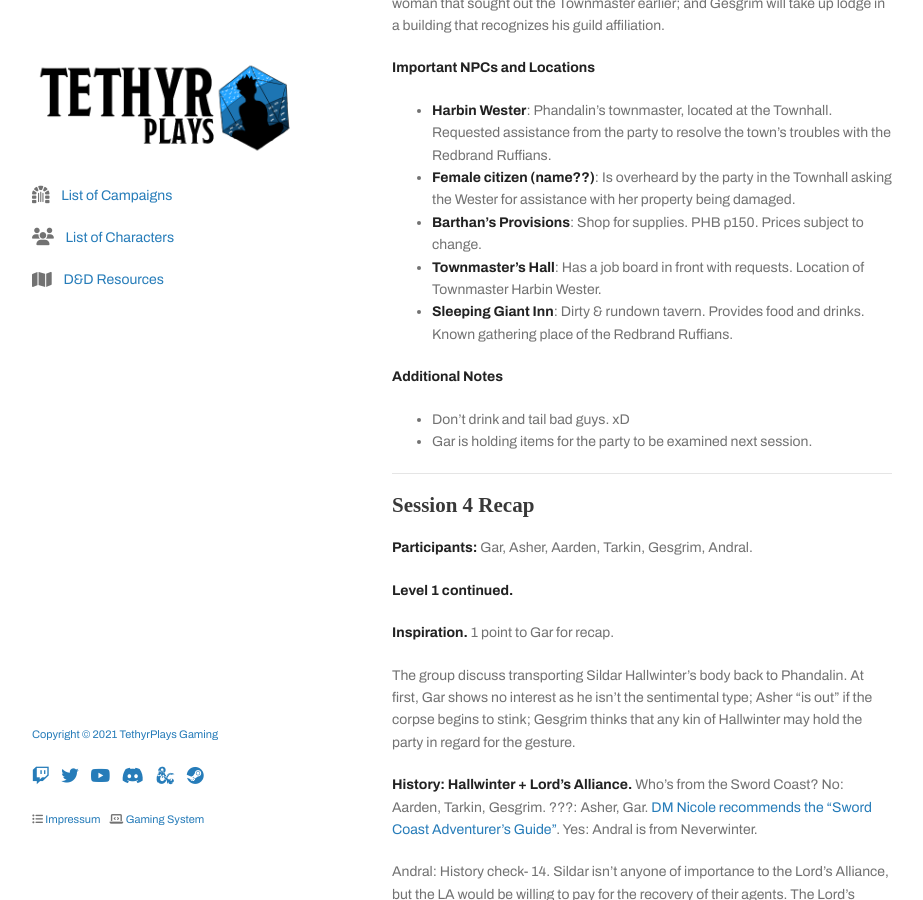
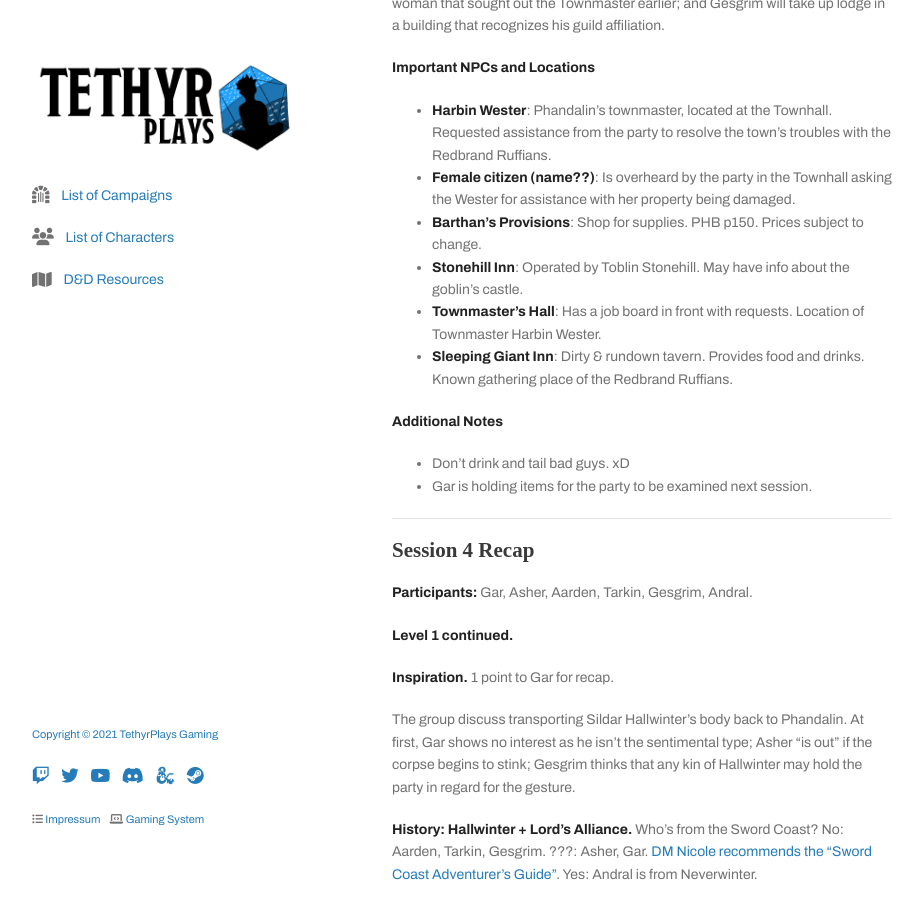
Before and after one commit to tethyrplays/tethyrplays, a Jekyll site: the page built from campaign/2021-lmop-with-dm-nicole.md, in a window 1280 px wide and 900 px high, scrolled down 4380 px. Shown: the whole window, without its empty margins (178-1101 px from the left). Built offline with Jekyll 4.4.1, drawn with Linux system fonts in a browser that asks for light colours; nearby versions of some CDN libraries; some web fonts are replaced; our own code applies the rules of GitHub Pages for plain Markdown files; the repository's description, which GitHub fills in, is left out.

Commit message:
Update 2021-lmop-with-dm-nicole.md

```diff
--- a/campaign/2021-lmop-with-dm-nicole.md
+++ b/campaign/2021-lmop-with-dm-nicole.md
@@ -99,6 +99,7 @@ Tarkin opts to walk away and the Ruffians laugh behind his back. Tarkin reiterat
 - **Harbin Wester**: Phandalin's townmaster, located at the Townhall. Requested assistance from the party to resolve the town's troubles with the Redbrand Ruffians.
 - **Female citizen (name??)**: Is overheard by the party in the Townhall asking the Wester for assistance with her property being damaged.
 - **Barthan's Provisions**: Shop for supplies. PHB p150. Prices subject to change.
+- **Stonehill Inn**: Operated by Toblin Stonehill. May have info about the goblin's castle.
 - **Townmaster's Hall**: Has a job board in front with requests. Location of Townmaster Harbin Wester.
 - **Sleeping Giant Inn**: Dirty & rundown tavern. Provides food and drinks. Known gathering place of the Redbrand Ruffians.
 
```
